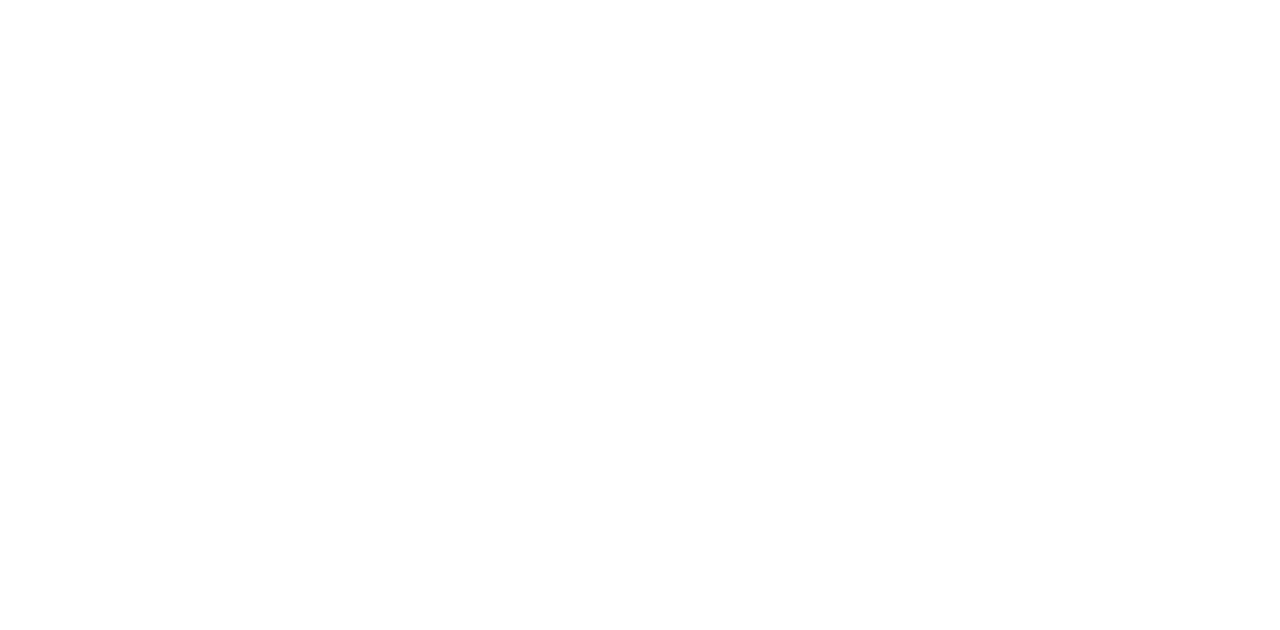
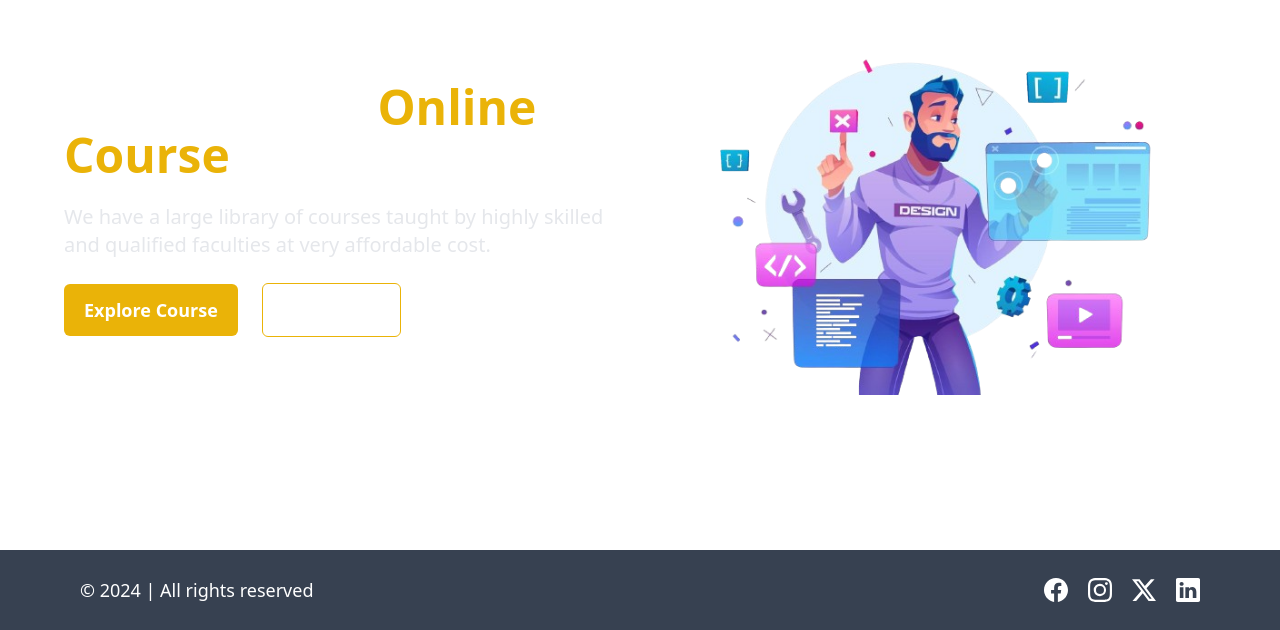
Before and after one commit to gauravaundkar017/ShikshaSetu-frontend, a React (Vite) app: page / in a window 1280 px wide. Shown: the part 170-800 px from the top of the page. Built offline with nearby package versions, Linux system fonts and the light colour scheme.

Commit message:
Added basic layout and integrated to homepage

```diff
--- a/src/App.jsx
+++ b/src/App.jsx
@@ -1,20 +1,21 @@
 import './App.css';
 
-import { Routes } from 'react-router-dom'
+import { Route, Routes } from 'react-router-dom'
 
 import Footer from './Components/Footer';
+import HomePage from './Pages/HomePage';
 
 
 function App() {
 
   return (
     <>
-      {/* <Routes>
+      <Routes>
+        <Route path='/' element={<HomePage/>}></Route>
+      </Routes>
 
-      </Routes> */}
-      {/* <Footer/> */}
     </>
   )
 }
 
-export default App
+export default App;
--- a/src/Components/Footer.jsx
+++ b/src/Components/Footer.jsx
@@ -5,21 +5,21 @@
     const year = currentDate.getFullYear();
   return (
     <>
-        <footer className='relative left-0 bottom-0 h-[10vh] py-15 flex flex-col sm:flex-row items-center justify-between text-white bg-gray-700 sm:px-20'>
-            <section className='text-lg mb-1' >
+        <footer className='relative left-0 bottom-0 h-[10vh] py-5 flex flex-col sm:flex-row items-center justify-between text-white bg-gray-700 sm:px-20'>
+            <section className='text-lg '  >
                 &copy; {year} | All rights reserved
             </section>
             <section className='flex items-center justify-center gap-5 text-2xl text-white'>
-                <a className='hover:text-blue-400 transition-all ease-in-out duration-300'>
+                <a className='hover:text-blue-400 cursor-pointer transition-all ease-in-out duration-300'>
                     <BsFacebook/>
                 </a>
-                <a className='hover:text-pink-400 transition-all ease-in-out duration-300'>
+                <a className='hover:text-pink-500 cursor-pointer transition-all ease-in-out duration-300'>
                     <BsInstagram/>
                 </a>
-                <a className='hover:text-black transition-all ease-in-out duration-300'>
+                <a className='hover:text-black cursor-pointer transition-all ease-in-out duration-300'>
                     <BsTwitterX/>
                 </a>
-                <a className='hover:text-blue-500 transition-all ease-in-out duration-300'>
+                <a className='hover:text-blue-500 cursor-pointer transition-all ease-in-out duration-300'>
                     <BsLinkedin/>
                 </a>
 
--- /dev/null
+++ b/src/Layouts/HomeLayout.jsx
@@ -0,0 +1,68 @@
+import { AiFillCloseCircle } from "react-icons/ai";
+import { IoIosMenu } from "react-icons/io";
+import { Link } from "react-router-dom";
+
+import Footer from "../Components/Footer";
+
+
+export default function HomeLayout({ children }) {
+
+    function changeWidth() {
+        const drawerSide = document.getElementsByClassName("drawer-side");
+        drawerSide[0].style.width = 'auto';
+    }
+
+    function hideDrawer(){
+        const element = document.getElementsByClassName("drawer-toggle");
+        element[0].checked = false;
+
+        const drawerSide = document.getElementsByClassName("drawer-side");
+        drawerSide[0].style.width = '0px';
+    }
+
+
+  return (
+    <div className="min-h-[90vh]">
+        <div className="drawer absolute left-0 z-50 w-fit ">
+            <input id="my-drawer" type="checkbox" className="drawer-toggle" />
+            <div className="drawer-content">
+                <label htmlFor="my-drawer" className="cursor-pointer relative">
+                    <IoIosMenu
+                        onClick={changeWidth}
+                        size={"32px"}
+                        className="font-bold text-white m-4"
+                    />
+                </label>
+            </div>
+            <div className="drawer-side w-0">
+                <label htmlFor="my-drawer" className="drawer-overlay"></label>
+                <ul className="menu bg-base-300 sm:w-80 text-base-content relative w-48 p-4">
+                    <li className="w-fit absolute  right-2 z-40">
+                        <button onClick={hideDrawer}>
+                            <AiFillCloseCircle
+                                size={"24px"}
+                            />
+
+                        </button>
+                    </li>
+                    <li>
+                        <Link to={"/"}>Home</Link>
+                    </li>
+                    <li>
+                        <Link to={"/courses"}>All Courses</Link>
+                    </li>
+                    <li>
+                        <Link to={"/contact"}>Contact Us</Link>
+                    </li>
+                    <li>
+                        <Link to={"/about"}>About Us</Link>
+                    </li>
+                </ul>
+
+            </div>
+        </div>
+        {children}
+        <Footer></Footer>
+    </div>
+  )
+}
--- /dev/null
+++ b/src/Pages/HomePage.jsx
@@ -0,0 +1,46 @@
+import { Link } from "react-router-dom";
+
+import HomePageImage from '../Assets/Images/homepagelogo.png'
+import HomeLayout from "../Layouts/HomeLayout";
+export default function HomePage() {
+    console.log('HomePage rendered');
+
+  return (
+    <HomeLayout>
+      <div className="pt-10 text-white flex items-center justify-center gap-10 mx-16 h-[90vh]">
+        <div className="w-1/2 space-y-6">
+          <h1 className="text-5xl font-semibold">
+            Find out best
+            <span className="text-yellow-500 font-bold">
+              Online Course
+            </span>
+          </h1>
+          <p>
+            <span className="text-xl text-gray-200">
+              We have a large library of courses taught by highly skilled and qualified faculties at very affordable cost.
+            </span>
+          </p>
+          <div className="space-x-6">
+            <Link to={"/courses"}>
+                <button className="bg-yellow-500 px-5 py-3 rounded-md font-semibold text-lg cursor-pointer hover:bg-yellow-600 transition-all ease-in-out duration-300">
+                    Explore Course
+
+                </button>
+            </Link>
+            <Link to={"/contact"}>
+                <button className= "border border-yellow-500  px-5 py-3 rounded-md font-semibold text-lg cursor-pointer hover:bg-yellow-600 transition-all ease-in-out duration-300">
+                    Contact Us
+
+                </button>
+            </Link>
+
+          </div>
+        </div>
+        <div className="w-1/2 flex items-center justify-center ">
+            <img src={HomePageImage} alt="homepage imgae"/>
+        </div>
+      </div>
+    </HomeLayout>
+
+  );
+}
--- a/src/index.css
+++ b/src/index.css
@@ -4,6 +4,6 @@
 
 body{
   margin: auto;
-  max-width: 1540px;
-  position: relative;
+  max-width: 1620px;
+  position: fixed;
 }
--- a/tailwind.config.js
+++ b/tailwind.config.js
@@ -7,5 +7,5 @@
   theme: {
     extend: {},
   },
-  plugins: [],
+  plugins: [ require("daisyui"), require("@tailwindcss/line-clamp")],
 }
```
Also changed, not shown: .eslintrc.cjs, src/Assets/Images/homepagelogo.png (added), 1 other file (tests, documents, lock files or other folders).
